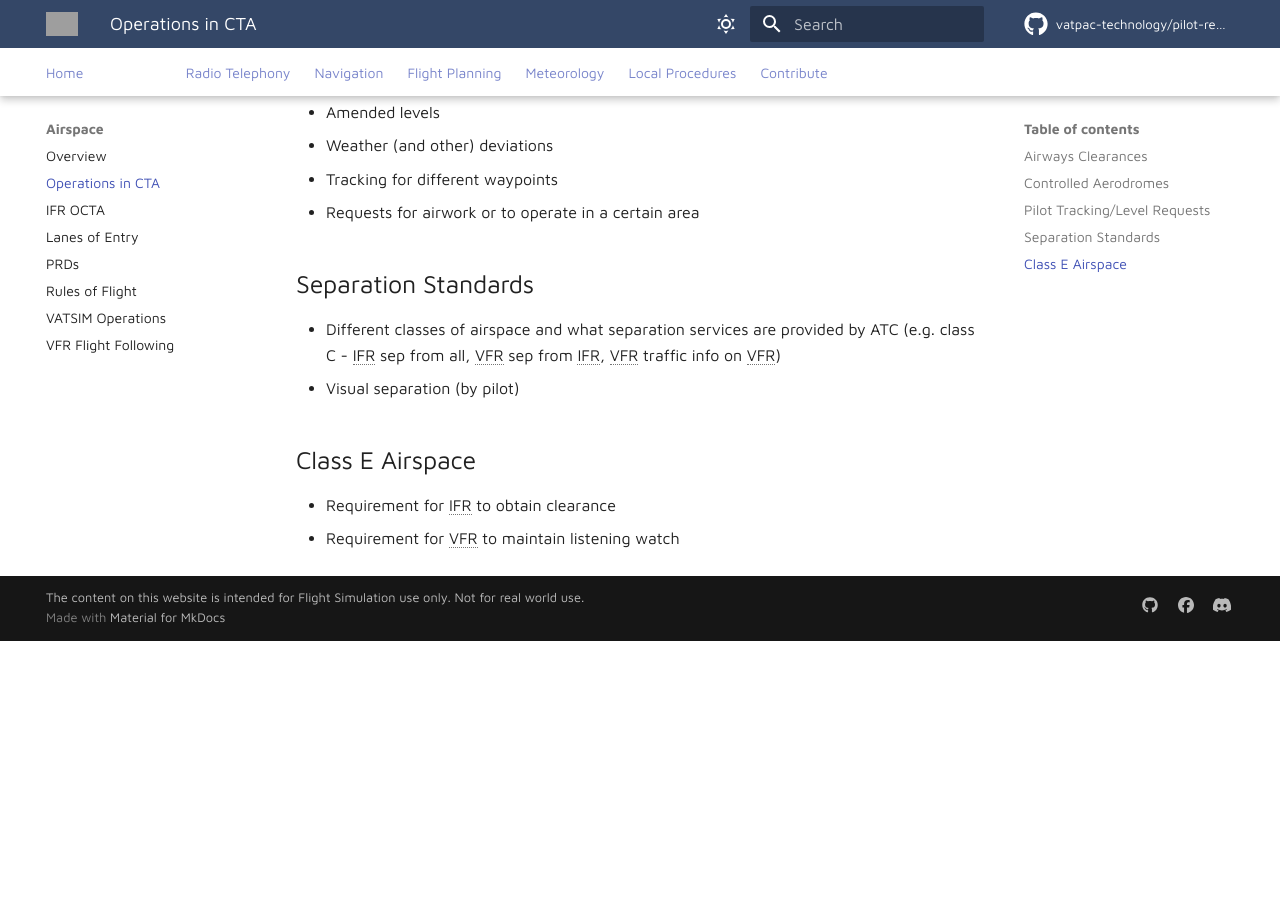
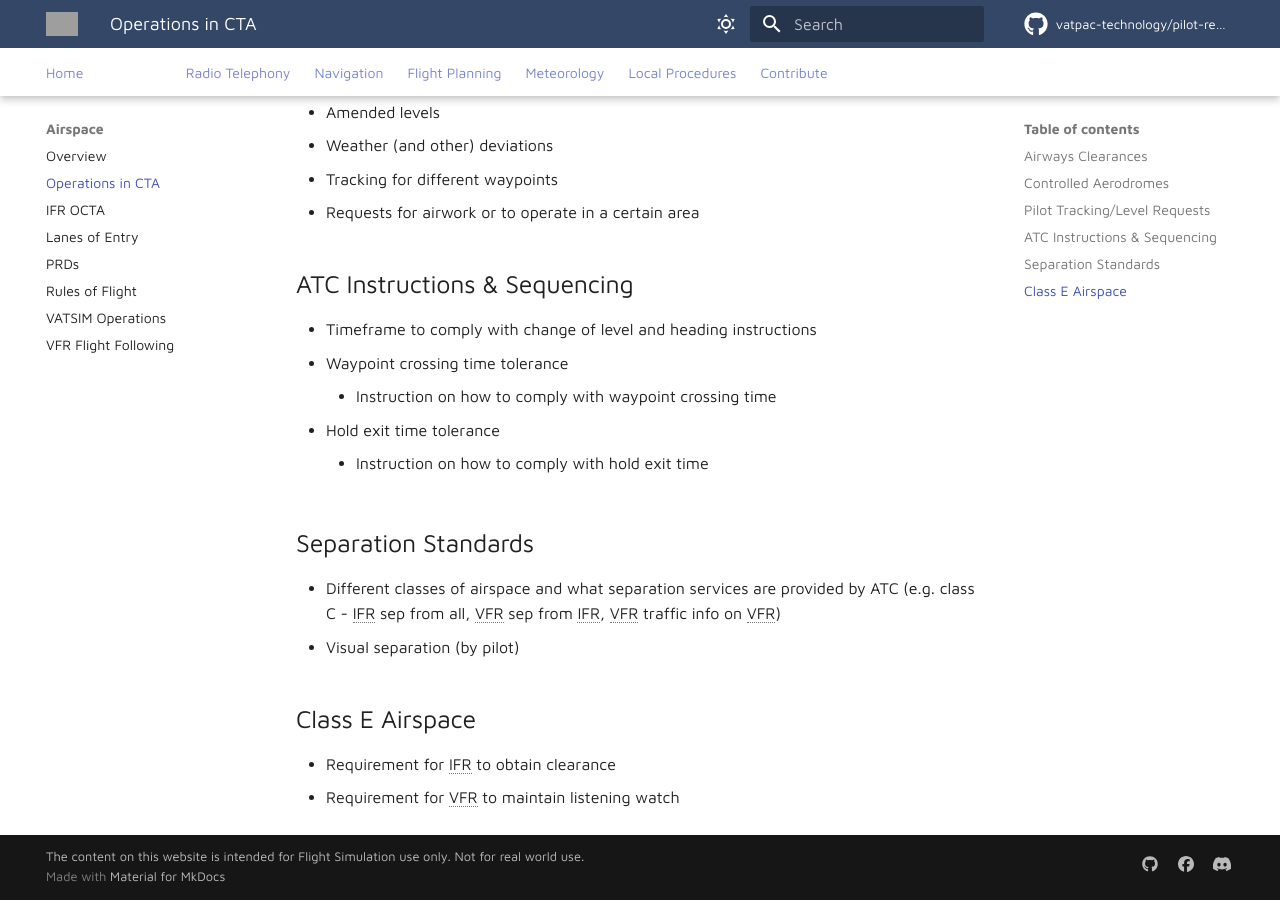
Before and after one commit to vatpac-technology/pilot-resources, an MkDocs documentation site: the page built from docs/airspace/cta.md, in a window 1280 px wide and 900 px high, scrolled down 593 px. Built offline with MkDocs 1.6.1 and Material for MkDocs 9.7.7, drawn with Linux system fonts in a browser that asks for light colours; comment, search, counter and statistics services are not loaded; before the commit the page ends 1234 px from its top, so only the background shows below that; grey boxes are pictures that could not be loaded.

Commit message:
Add sequencing notes

```diff
--- a/docs/airspace/cta.md
+++ b/docs/airspace/cta.md
@@ -20,6 +20,13 @@
 - Tracking for different waypoints
 - Requests for airwork or to operate in a certain area
 
+## ATC Instructions & Sequencing
+- Timeframe to comply with change of level and heading instructions
+- Waypoint crossing time tolerance
+    - Instruction on how to comply with waypoint crossing time
+- Hold exit time tolerance
+    - Instruction on how to comply with hold exit time
+
 ## Separation Standards
 - Different classes of airspace and what separation services are provided by ATC (e.g. class C - IFR sep from all, VFR sep from IFR, VFR traffic info on VFR)
 - Visual separation (by pilot)
```
